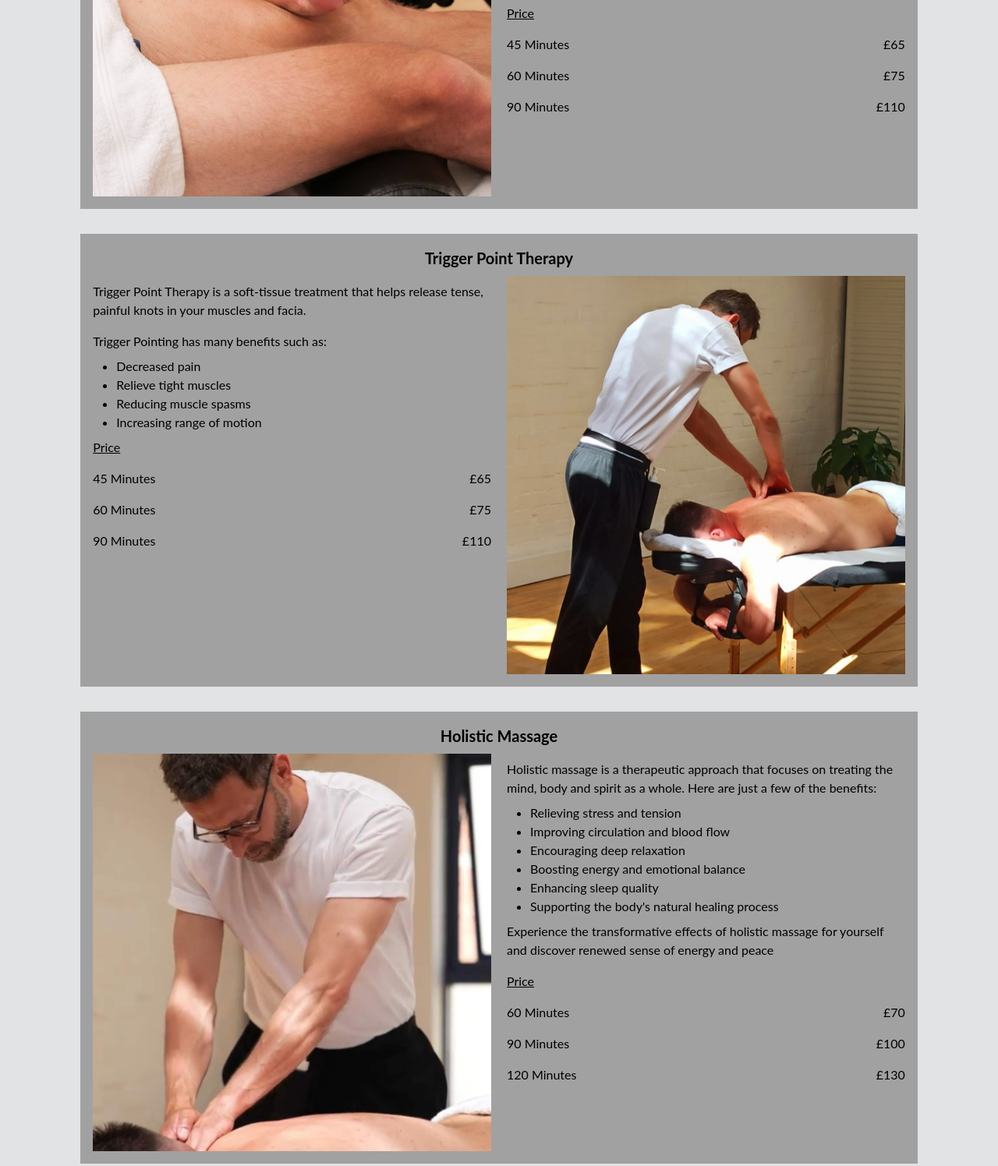
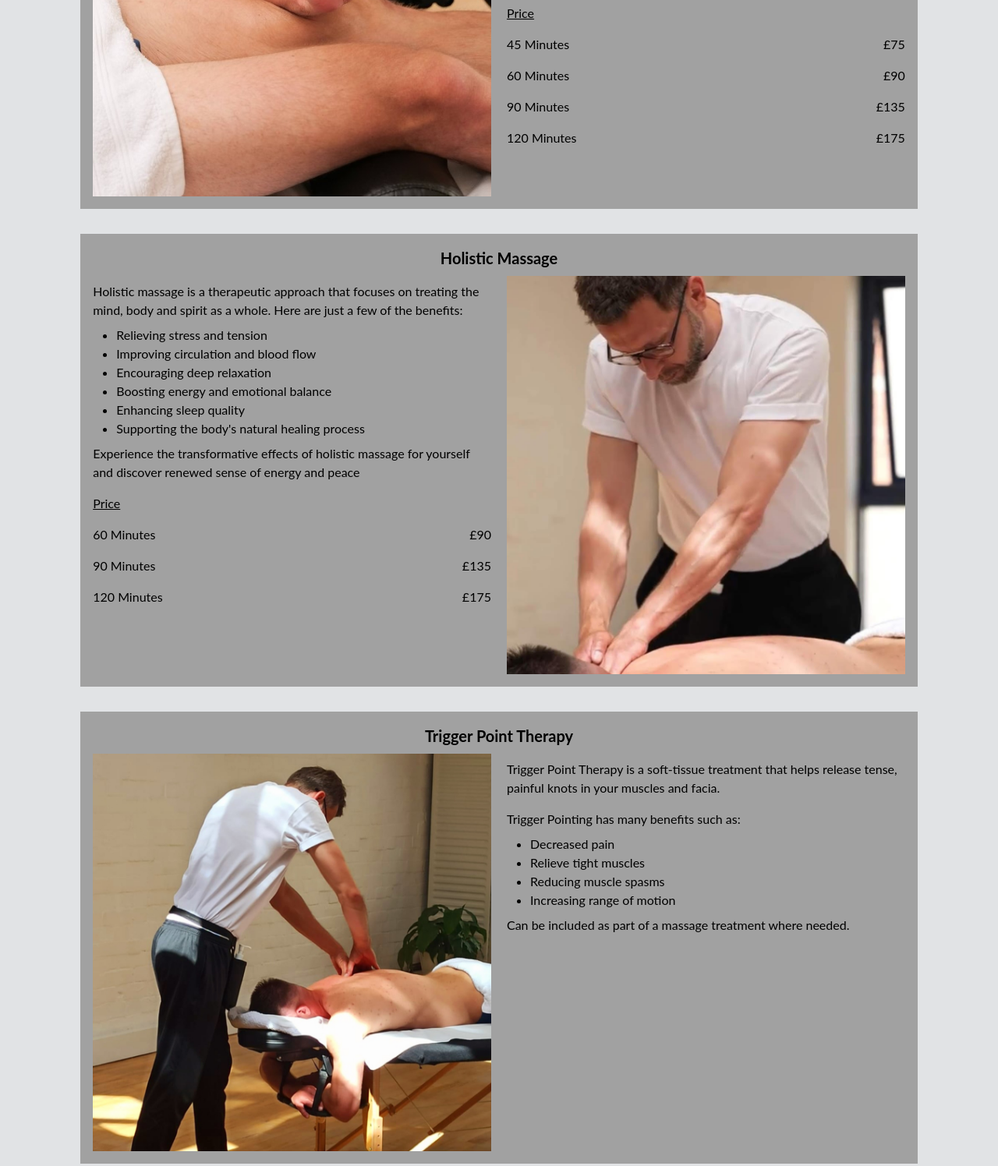
Before and after one commit to SteveJR86/DZMassageTherapist, a plain HTML site: page treatments.html in a window 1280 px wide. Shown: the part 489-1985 px from the top of the page at 78% size. Drawn offline with Linux system fonts and the light colour scheme; a script that the page names is missing; a web font is replaced by a local one.

Commit message:
updated treatments page and adjusted some cross site styling

```diff
--- a/style.css
+++ b/style.css
@@ -188,8 +188,10 @@ nav {
 /* Hero Image */
 
 .hero {
-  aspect-ratio: 1;
-  object-fit: cover;
+    aspect-ratio: 1;
+    max-height: 100vh;
+    width: 100%;
+    object-fit: cover;
 }
 
 /* Text Section */
--- a/treatments.html
+++ b/treatments.html
@@ -54,7 +54,7 @@
                   45 Minutes
                 </p>
                 <p>
-                  £65
+                  £75
                 </p>
               </div>
               <div>
@@ -62,7 +62,7 @@
                   60 Minutes
                 </p>
                 <p>
-                  £75
+                  £90
                 </p>
               </div>
               <div>
@@ -70,55 +70,15 @@
                   90 Minutes
                 </p>
                 <p>
-                  £110
-                </p>
-              </div>
-            </div>
-          </div>
-        </div>
-      </div>
-      <div class="treatmentBox">
-        <h2 class="treatmentName">Trigger Point Therapy</h2>
-        <div class="treatmentDetail">
-          <img class="treatmentImage" src="./assets/images/triggerPoint.jpg" alt="Trigger point therapy taking place on clients back while they lay face down on massage table." />
-          <div class="treatmentDescription">
-            <p>
-              Trigger Point Therapy is a soft-tissue treatment that helps release tense, painful knots
-              in your muscles and facia.
-            </p>
-            <p>
-              Trigger Pointing has many benefits such as:
-            </p>
-            <ul class="treatmentBenefits">
-              <li>Decreased pain</li>
-              <li>Relieve tight muscles</li>
-              <li>Reducing muscle spasms</li>
-              <li>Increasing range of motion</li>
-            </ul>
-            <p class="treatmentPriceHeading">Price</p>
-            <div class="treatmentPriceDetails">
-              <div>
-                <p>
-                  45 Minutes
-                </p>
-                <p>
-                  £65
+                  £135
                 </p>
               </div>
               <div>
                 <p>
-                  60 Minutes
+                  120 Minutes
                 </p>
                 <p>
-                  £75
-                </p>
-              </div>
-              <div>
-                <p>
-                  90 Minutes
-                </p>
-                <p>
-                  £110
+                  £175
                 </p>
               </div>
             </div>
@@ -152,7 +112,7 @@
                   60 Minutes
                 </p>
                 <p>
-                  £70
+                  £90
                 </p>
               </div>
               <div>
@@ -160,7 +120,7 @@
                   90 Minutes
                 </p>
                 <p>
-                  £100
+                  £135
                 </p>
               </div>
               <div>
@@ -168,10 +128,32 @@
                   120 Minutes
                 </p>
                 <p>
-                  £130
+                  £175
                 </p>
               </div>
             </div>
+          </div>
+        </div>
+      </div>
+      <div class="treatmentBox">
+        <h2 class="treatmentName">Trigger Point Therapy</h2>
+        <div class="treatmentDetail">
+          <img class="treatmentImage" src="./assets/images/triggerPoint.jpg" alt="Trigger point therapy taking place on clients back while they lay face down on massage table." />
+          <div class="treatmentDescription">
+            <p>
+              Trigger Point Therapy is a soft-tissue treatment that helps release tense, painful knots
+              in your muscles and facia.
+            </p>
+            <p>
+              Trigger Pointing has many benefits such as:
+            </p>
+            <ul class="treatmentBenefits">
+              <li>Decreased pain</li>
+              <li>Relieve tight muscles</li>
+              <li>Reducing muscle spasms</li>
+              <li>Increasing range of motion</li>
+            </ul>
+            <p>Can be included as part of a massage treatment where needed.</p>
           </div>
         </div>
       </div>
@@ -193,10 +175,7 @@
               <li>Detoxification</li>
               <li>Treating internal and musculoskeletal disorders</li>
             </ul>
-            <p class="treatmentPriceHeading">Price</p>
-            <div class="treatmentPriceDetails">
-              <p>Can be added on to the end of any 60 or 90 minute massge for £10.</p>
-            </div>
+            <p>Can be included as part of a massage treatment where needed.</p>
           </div>
         </div>
       </div>
@@ -216,10 +195,7 @@
               <li>Reduction in pain, swelling, scar tissue and muscle activity.</li>
               <li>Improvement in healing, posture, nerve receptors and muscle contraction.</li>
             </ul>
-            <p class="treatmentPriceHeading">Price</p>
-          <div class="treatmentPriceDetails">
-            <p>Can be added on to the end of any 60 or 90 minute massge for £10.</p>
-          </div>
+            <p>Can be included as part of a massage treatment where needed.</p>
           </div>
         </div>
       </div>
```
